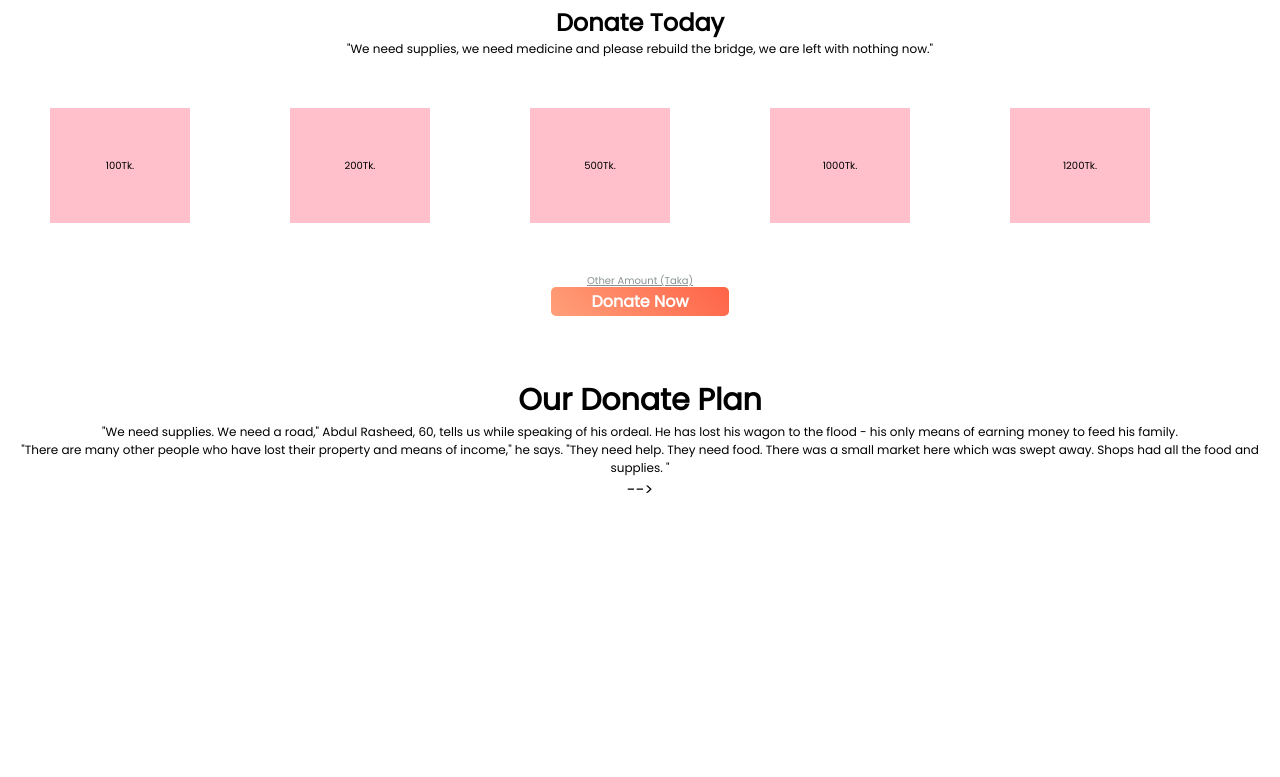
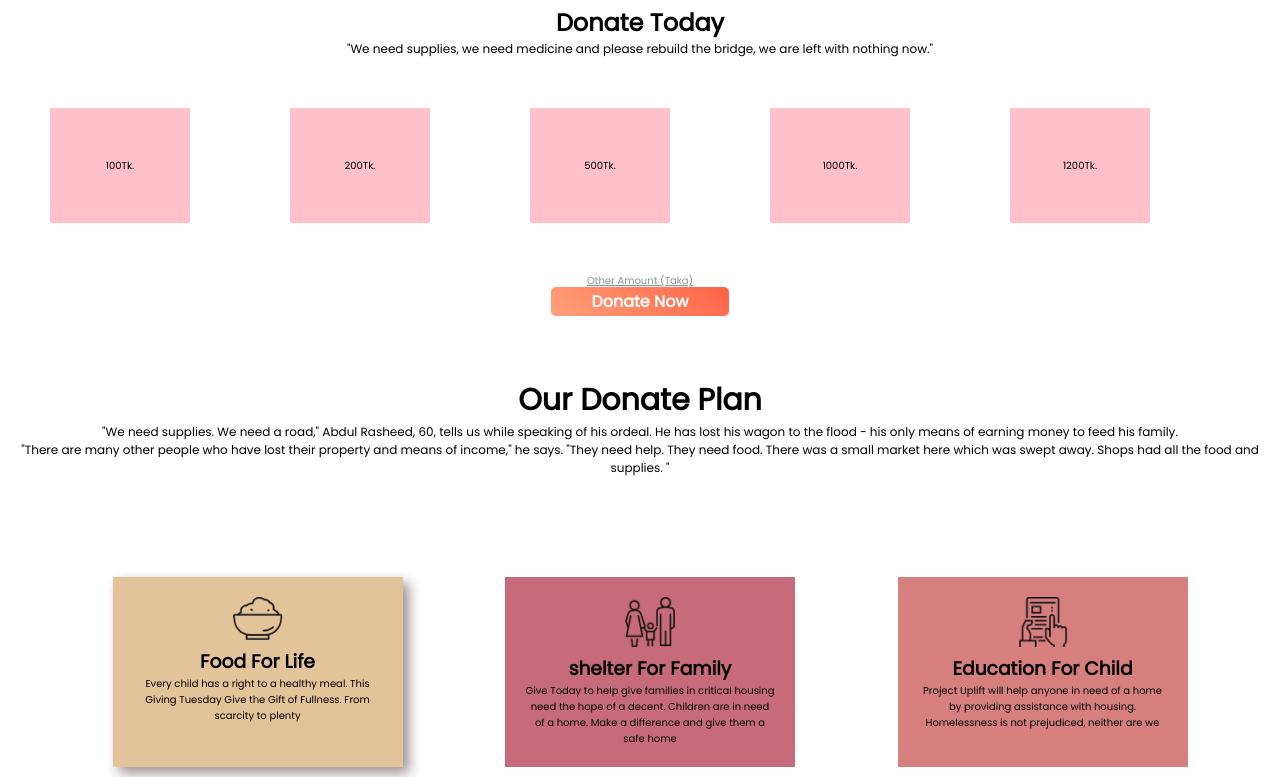
Before and after one commit to ShakiraMorium/Please-Help-The-Needy, a plain HTML site: page index.html in a window 1280 px wide. Shown: the part 962-1739 px from the top of the page. Before the commit the page ends 1464 px from the top, so only its background shows below. Drawn offline with Linux system fonts and the light colour scheme.

Commit message:
fourth container

```diff
--- a/index.html
+++ b/index.html
@@ -59,7 +59,33 @@
 
                 "</p>
             </div>
-    </section>  -->
+    </section>
+    <section class="fourth-container">
+        <div class="card1">
+            <div>
+                <img class="icon-style" src="icons/food.png" alt="">
+                <h3>Food For Life</h3>
+                <p style="font-size:10px">Every child has a right to a healthy meal. This Giving Tuesday Give the Gift of Fullness. From scarcity to plenty</p>
+
+            </div>
+        </div>
+            <div class="card2">
+
+                    <img class="icon-style" src="icons/shelter.png" alt="">
+                    <h3>shelter For Family</h3>
+                    <p style="font-size:10px">Give Today to help give families in critical housing need the hope of a decent. Children are in need of a home. Make a difference and give them a safe home</p>
+
+
+            </div>
+            <div class="card3">
+                <img class="icon-style" src="icons/Frame-1.png" alt="">
+                <h3>Education For Child</h3>
+                <p style="font-size:10px">Project Uplift will help anyone in need of a home by providing assistance with housing. Homelessness is not prejudiced, neither are we</p>
+            </div>
+
+        </div>
+
+    </section>
 
 
 </body>
--- a/style.css
+++ b/style.css
@@ -67,3 +67,50 @@
     margin-top: 5%;
 
 }
+.fourth-container{
+    margin-top: 50px;
+    padding:10px;
+    justify-content:space-evenly;
+    display:flex;
+    flex-wrap: wrap;
+
+}
+.card1{
+    width: 250px;
+    height:150px;
+    border-radius:1px solid gray;
+    text-align: center;
+    margin-top: 40px;
+    padding: 20px;
+    box-shadow: 6px 6px 12px rgb(155, 144, 144);
+    background-color:rgb(227, 195, 153);
+
+
+
+}
+.icon-style{
+    width:50px;
+}
+.card2{
+    width: 250px;
+    height:150px;
+    border-radius:1px solid gray;
+    text-align: center;
+    margin-top: 40px;
+    padding: 20px;
+    background-color: rgb(199, 107, 122);
+    box-shadow: 1px solid gray;
+
+
+}
+.card3{
+    width: 250px;
+    height:150px;
+    border-radius:1px solid gray;
+    text-align: center;
+    margin-top: 40px;
+    padding: 20px;
+    background-color:rgb(215, 127, 127);
+
+
+}
```
